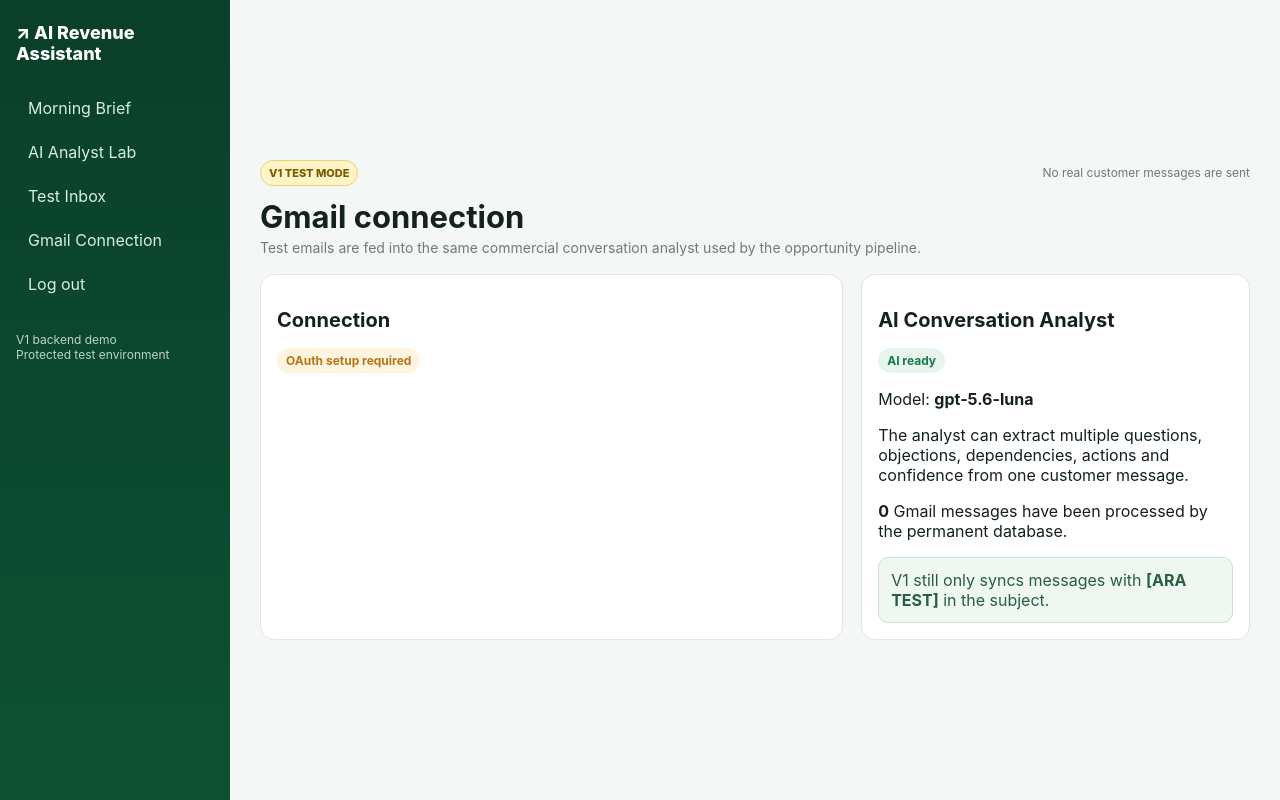
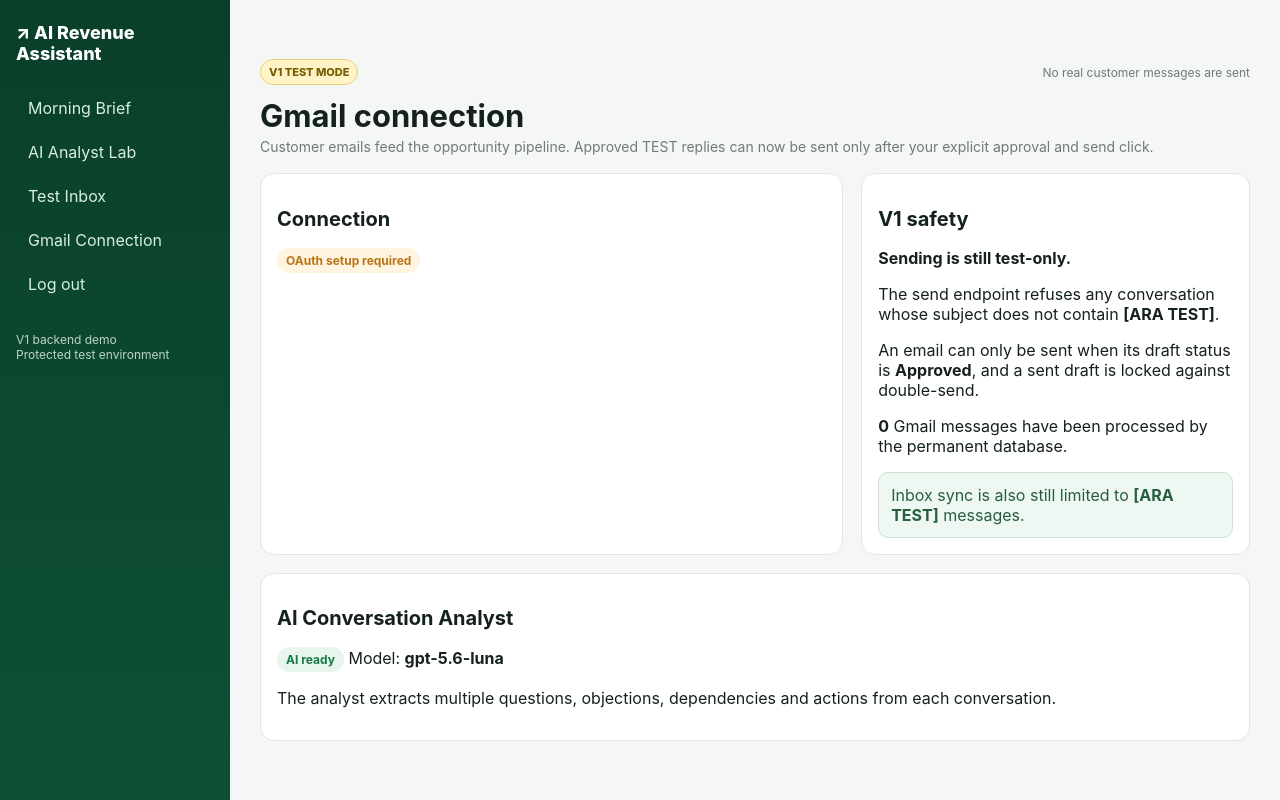
Before and after one commit to paulmcdonagh001-png/ai-revenue-assistant, a Flask app: page /gmail in a window 1280 px wide. Run offline with Flask 3, Linux system fonts and the light colour scheme; the visitor is signed in with stand-in values (Sample User, id 1); data that the repository does not hold is empty; some libraries are stand-ins or nearby versions.

Commit message:
Show Gmail send permission and V1 safety

```diff
--- a/templates/gmail.html
+++ b/templates/gmail.html
@@ -1,5 +1,5 @@
 {% extends "layout.html" %}{% block content %}
-<h1>Gmail connection</h1><div class="sub">Test emails are fed into the same commercial conversation analyst used by the opportunity pipeline.</div>
+<h1>Gmail connection</h1><div class="sub">Customer emails feed the opportunity pipeline. Approved TEST replies can now be sent only after your explicit approval and send click.</div>
 {% if message %}<div class="notice" style="margin-top:16px">{{message}}</div>{% endif %}
 <div class="grid2" style="margin-top:18px">
 <div class="card"><h2>Connection</h2>
@@ -7,22 +7,30 @@
 <p><span class="pill amber">OAuth setup required</span></p>
 {% elif connection %}
 <p><span class="pill green">Connected</span></p><p><b>{{connection.email}}</b></p><p class="small">Last token update: {{connection.updated_at}}</p>
-<form method="post" action="/gmail/sync"><button class="btn primary" type="submit">Sync inbox now</button></form>
+{% if send_ready %}
+<p><span class="pill green">Read + approved send enabled</span></p>
+{% else %}
+<p><span class="pill amber">Read-only connection</span></p>
+<p class="small">Reconnect once to add Gmail send permission. Sending will still require a separately approved reply and an explicit Send click.</p>
+<a class="btn primary" href="/gmail/connect">Reconnect for sending</a>
+{% endif %}
+<form method="post" action="/gmail/sync" style="margin-top:12px"><button class="btn" type="submit">Sync inbox now</button></form>
 <form method="post" action="/gmail/disconnect" style="margin-top:10px"><button class="btn" type="submit">Disconnect</button></form>
 {% else %}
 <p><span class="pill blue">Ready to connect</span></p><a class="btn primary" href="/gmail/connect">Connect Gmail</a>
 {% endif %}
 </div>
-<div class="card"><h2>AI Conversation Analyst</h2>
-{% if ai_ready %}
-<p><span class="pill green">AI ready</span></p><p>Model: <b>{{model}}</b></p>
-<p>The analyst can extract multiple questions, objections, dependencies, actions and confidence from one customer message.</p>
-{% else %}
-<p><span class="pill amber">Rules fallback only</span></p>
-<p>The pipeline is working, but <code>OPENAI_API_KEY</code> has not been added yet. Emails will use the simpler fallback classifier until it is.</p>
-{% endif %}
+<div class="card"><h2>V1 safety</h2>
+<p><b>Sending is still test-only.</b></p>
+<p>The send endpoint refuses any conversation whose subject does not contain <b>[ARA TEST]</b>.</p>
+<p>An email can only be sent when its draft status is <b>Approved</b>, and a sent draft is locked against double-send.</p>
 <p><b>{{processed}}</b> Gmail messages have been processed by the permanent database.</p>
-<div class="notice">V1 still only syncs messages with <b>[ARA TEST]</b> in the subject.</div>
+<div class="notice">Inbox sync is also still limited to <b>[ARA TEST]</b> messages.</div>
 </div>
 </div>
+<div class="card" style="margin-top:18px"><h2>AI Conversation Analyst</h2>
+{% if ai_ready %}<p><span class="pill green">AI ready</span> Model: <b>{{model}}</b></p>
+<p>The analyst extracts multiple questions, objections, dependencies and actions from each conversation.</p>
+{% else %}<p><span class="pill amber">Rules fallback only</span></p>{% endif %}
+</div>
 {% endblock %}
```
